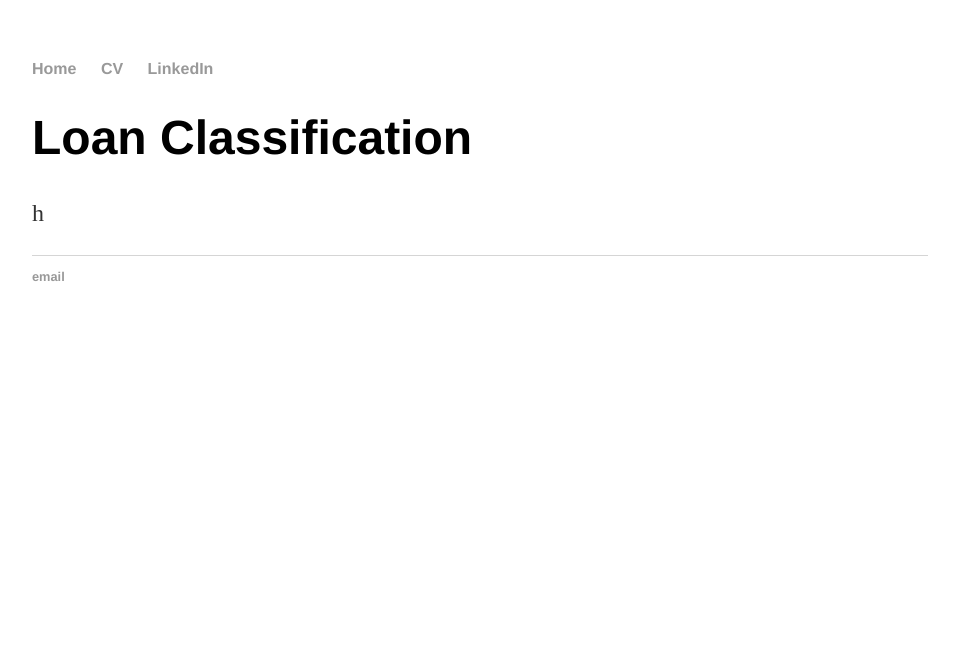
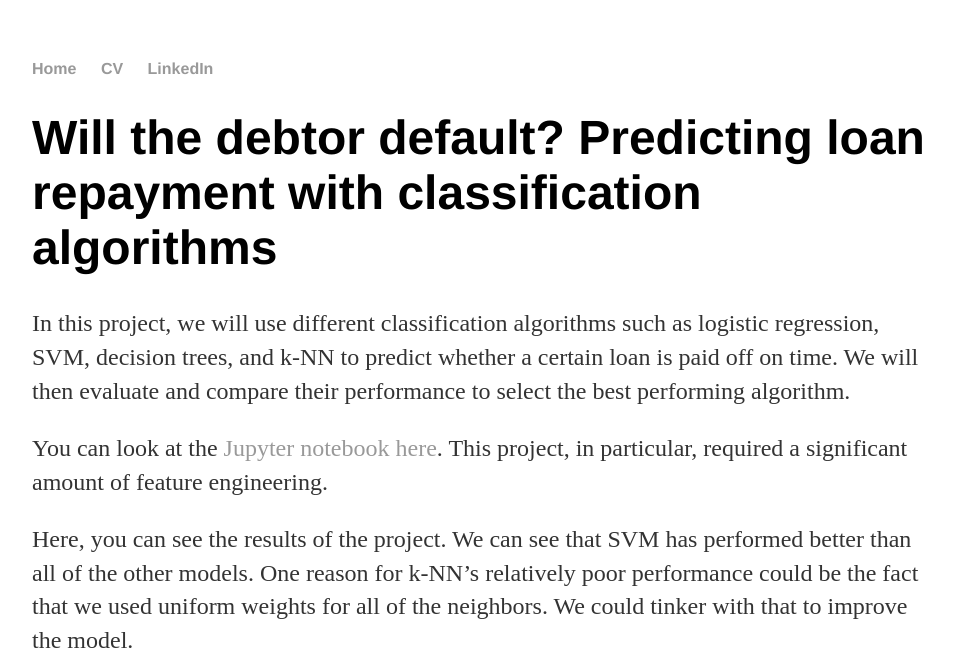
Before and after one commit to h2kh/h2kh.github.io, a Jekyll site: the page built from _posts/2019-06-06-loan-classification.md, in a window 1280 px wide. Shown: the top 662 px of the page, without its empty margins (160-1119 px from the left). Built offline with Jekyll 4.4.1, drawn with Linux system fonts in a browser that asks for light colours; our own code applies the rules of GitHub Pages for plain Markdown files; some of the changed text lies outside the part shown; grey boxes are pictures that could not be loaded.

Commit message:
Update 2019-06-06-loan-classification.md

```diff
--- a/_posts/2019-06-06-loan-classification.md
+++ b/_posts/2019-06-06-loan-classification.md
@@ -1 +1,16 @@
-h
+---
+layout: post
+title: "Will the debtor default? Predicting loan repayment with classification algorithms"
+---
+
+In this project, we will use different classification algorithms such as logistic regression, SVM, decision trees, and k-NN to predict whether a certain loan is paid off on time. We will then evaluate and compare their performance to select the best performing algorithm.
+
+You can look at the [Jupyter notebook here](https://nbviewer.jupyter.org/github/h2kh/loan-classification/blob/master/Loan%20classification.ipynb). This project, in particular, required a significant amount of feature engineering.
+
+Here, you can see the results of the project. We can see that SVM has performed better than all of the other models. One reason for k-NN's relatively poor performance could be the fact that we used uniform weights for all of the neighbors. We could tinker with that to improve the model.
+
+![perform](/assets/result.JPG)
+
+If we want somewhat of a balance between model complexity and model performance, decision trees could be a good option.
+
+![tree](/assets/dectree.png)
```
